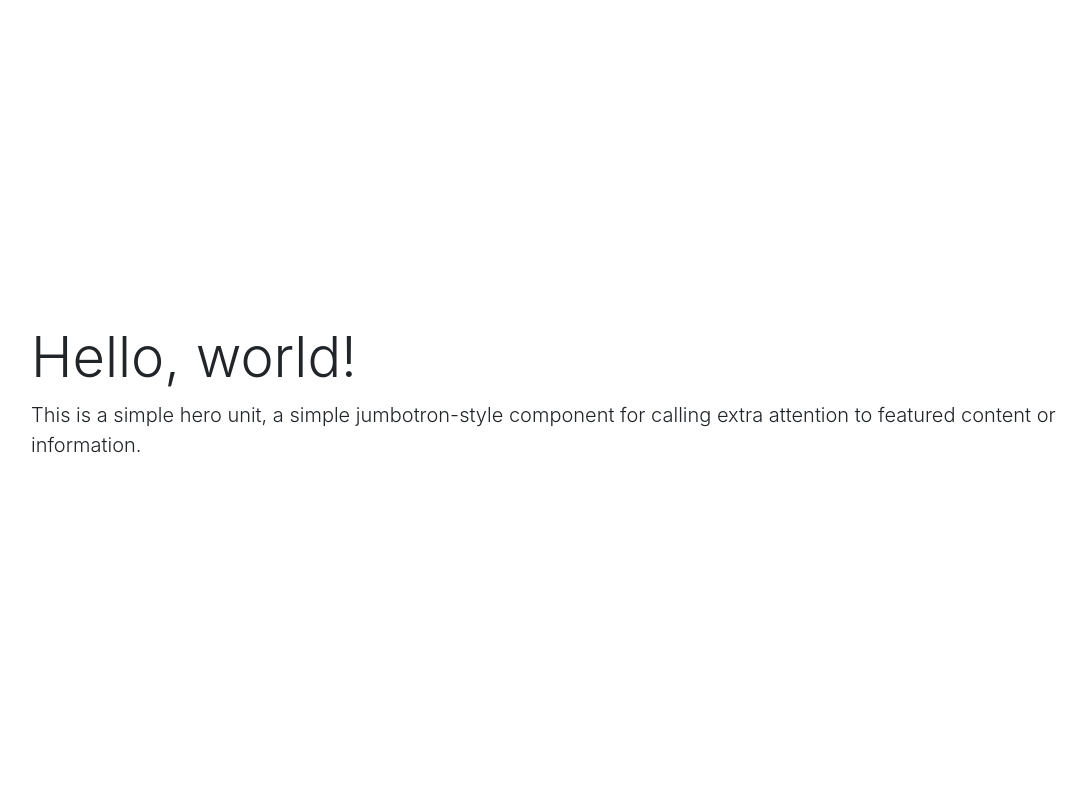
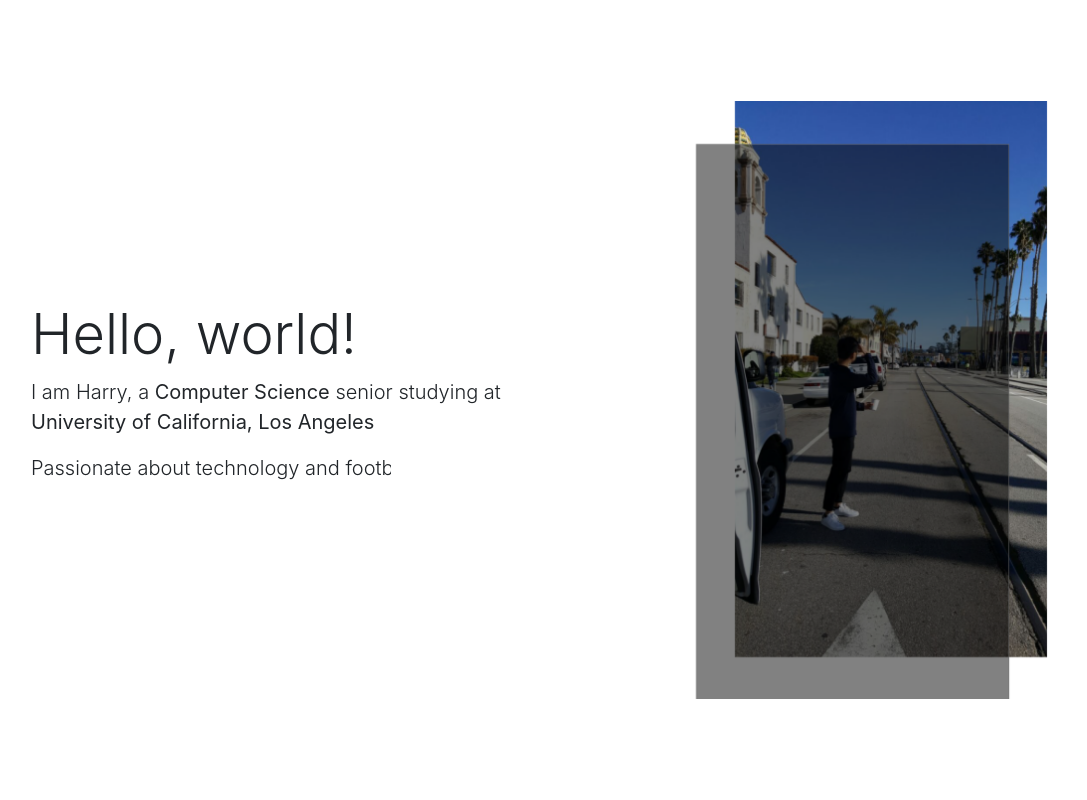
Before and after one commit to hramli/portfolio, a React (Create React App) app: page / in a window 1280 px wide. Shown: the top 800 px of the page, without its empty margins (54-1141 px from the left). Built offline with nearby package versions, Linux system fonts and the light colour scheme.

Commit message:
updated layout and animations

```diff
--- a/src/App.css
+++ b/src/App.css
@@ -10,12 +10,153 @@ html, body, #root{
   height: 100%;
 }
 
+/* Home Component */
+
 .Home, .home-row{
   width: 100%;
   height: 100%;
   min-height: 100%;
 }
 
+.profile-image-container{
+  position: relative;
+}
+
+.profile-image{
+  text-align: center;
+}
+
+.profile-image img{
+  width: 65%;
+}
+
+@media (max-width: 767px){
+  .profile-image{
+    margin-top: 5em;
+  }
+}
+
+
+.home-lead-2 {
+  border-right: .15em solid black;
+  white-space: nowrap;
+  overflow: hidden;
+  width: 360px;
+  opacity: 0;
+  -webkit-animation: type2 2s steps(40, end);
+  animation: type2 2s steps(40, end);
+  -webkit-animation-delay: 3s;
+  animation-delay: 3s;
+  -webkit-animation-fill-mode: forwards;
+  animation-fill-mode: forwards;
+}
+
+.fade-in-left {
+	-webkit-animation: fade-in-left 0.6s cubic-bezier(0.390, 0.575, 0.565, 1.000) both;
+  animation: fade-in-left 0.6s cubic-bezier(0.390, 0.575, 0.565, 1.000) both;
+}
+
+@-webkit-keyframes fade-in-left {
+  0% {
+    -webkit-transform: translateX(-50px);
+            transform: translateX(-50px);
+    opacity: 0;
+  }
+  100% {
+    -webkit-transform: translateX(0);
+            transform: translateX(0);
+    opacity: 1;
+  }
+}
+@keyframes fade-in-left {
+  0% {
+    -webkit-transform: translateX(-50px);
+            transform: translateX(-50px);
+    opacity: 0;
+  }
+  100% {
+    -webkit-transform: translateX(0);
+            transform: translateX(0);
+    opacity: 1;
+  }
+}
+
+.fade-in-right {
+	-webkit-animation: fade-in-right 0.6s cubic-bezier(0.390, 0.575, 0.565, 1.000) both;
+  animation: fade-in-right 0.6s cubic-bezier(0.390, 0.575, 0.565, 1.000) both;
+  -webkit-animation-delay: 0.3s;
+  animation-delay: 0.3s;
+}
+
+@-webkit-keyframes fade-in-right {
+  0% {
+    -webkit-transform: translateX(50px);
+            transform: translateX(50px);
+    opacity: 0;
+  }
+  100% {
+    -webkit-transform: translateX(0);
+            transform: translateX(0);
+    opacity: 1;
+  }
+}
+@keyframes fade-in-right {
+  0% {
+    -webkit-transform: translateX(50px);
+            transform: translateX(50px);
+    opacity: 0;
+  }
+  100% {
+    -webkit-transform: translateX(0);
+            transform: translateX(0);
+    opacity: 1;
+  }
+}
+
+@keyframes type2 {
+  0% {
+    width: 0;
+  }
+  1% {
+    opacity: 1;
+  }
+  99.9% {
+    border-right: .15em solid black;
+  }
+  100% {
+    opacity: 1;
+    border: none;
+  }
+}
+
+@-webkit-keyframes type2 {
+  0% {
+    width: 0;
+  }
+  1% {
+    opacity: 1;
+  }
+  99.9% {
+    border-right: .15em solid black;
+  }
+  100% {
+    opacity: 1;
+    border: none;
+  }
+}
+
+@keyframes blink {
+  50% {
+    border-color: transparent;
+  }
+}
+@-webkit-keyframes blink {
+  50% {
+    border-color: tranparent;
+  }
+}
+
+/* Activities Component */
 
 .banner{
   background-image: linear-gradient(to top, #30cfd0 0%, #330867 100%);
@@ -26,7 +167,6 @@ html, body, #root{
   text-align: center;
   color: white;
 }
-
 
 .outer {
   display: table;
--- a/src/components/Home.js
+++ b/src/components/Home.js
@@ -1,4 +1,5 @@
 import React from 'react';
+import profilepic from './../profilepicture.png'
 
 class Home extends React.Component{
     render(){
@@ -6,8 +7,22 @@ class Home extends React.Component{
             <div className="Home container">
                 <div className="outer">
                     <div className="middle">
-                        <h1 className="display-4">Hello, world!</h1>
-                        <p className="lead">This is a simple hero unit, a simple jumbotron-style component for calling extra attention to featured content or information.</p>
+                        <div className="row">
+                            <div className="col-12 col-md-6 fade-in-left">
+                                <div className="outer">
+                                    <div className="middle">
+                                        <h1 className="display-4">Hello, world!</h1>
+                                        <p className="lead">I am Harry, a <strong>Computer Science</strong> senior studying at <strong>University of California, Los Angeles</strong></p>
+                                        <p className="lead home-lead-2">Passionate about technology and football.</p>
+                                    </div>
+                                </div>
+                            </div>
+                            <div className="col-12 col-md-6 profile-image-container fade-in-right">
+                                <div className="profile-image">
+                                    <img src={profilepic} alt="profile picture"/>
+                                </div>
+                            </div>
+                        </div>
                     </div>
                 </div>
             </div>
```
Also changed, not shown: src/IMG_0474.JPG (renamed from IMG_0474.JPG), src/profilepicture.png (added).
